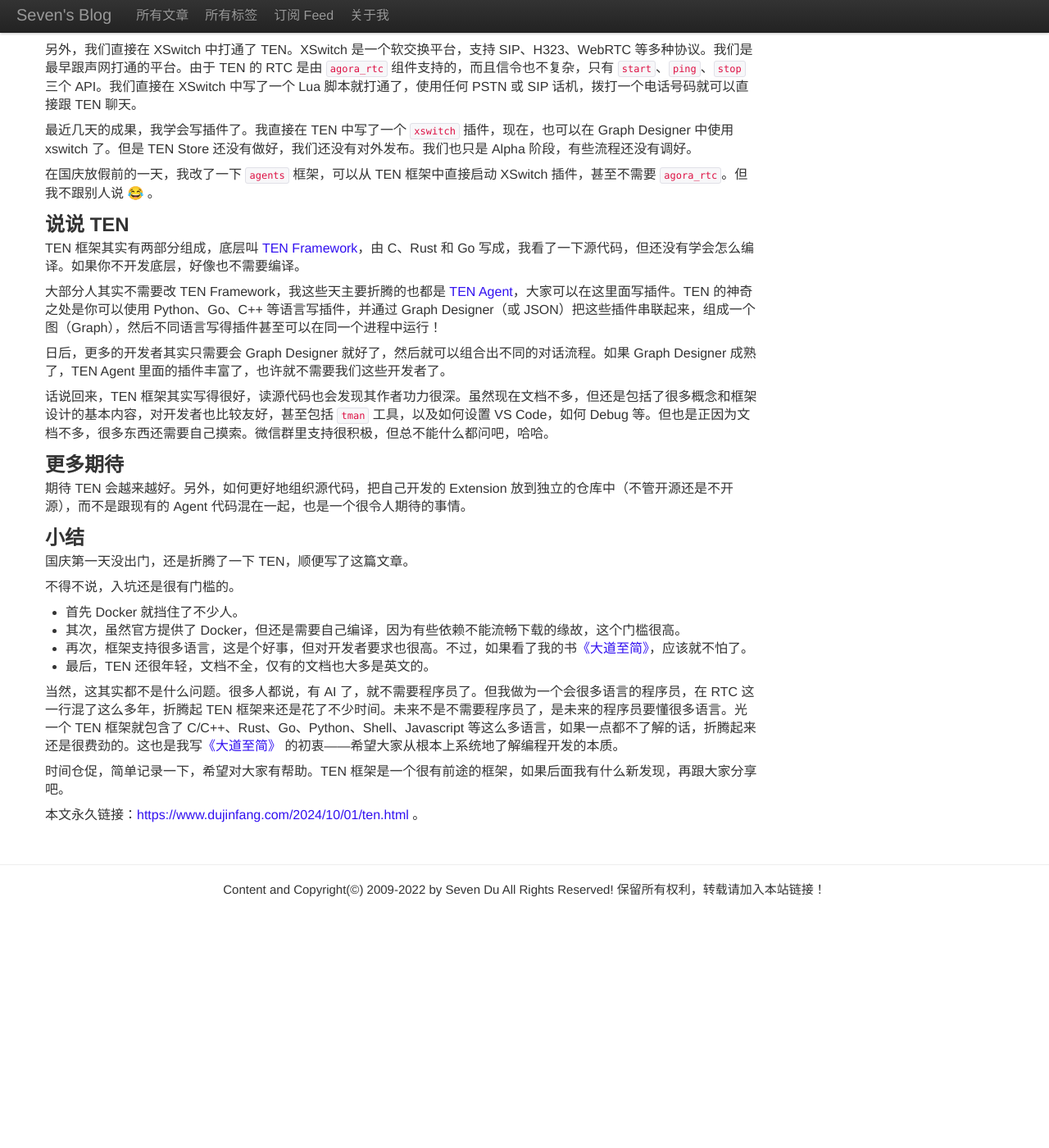
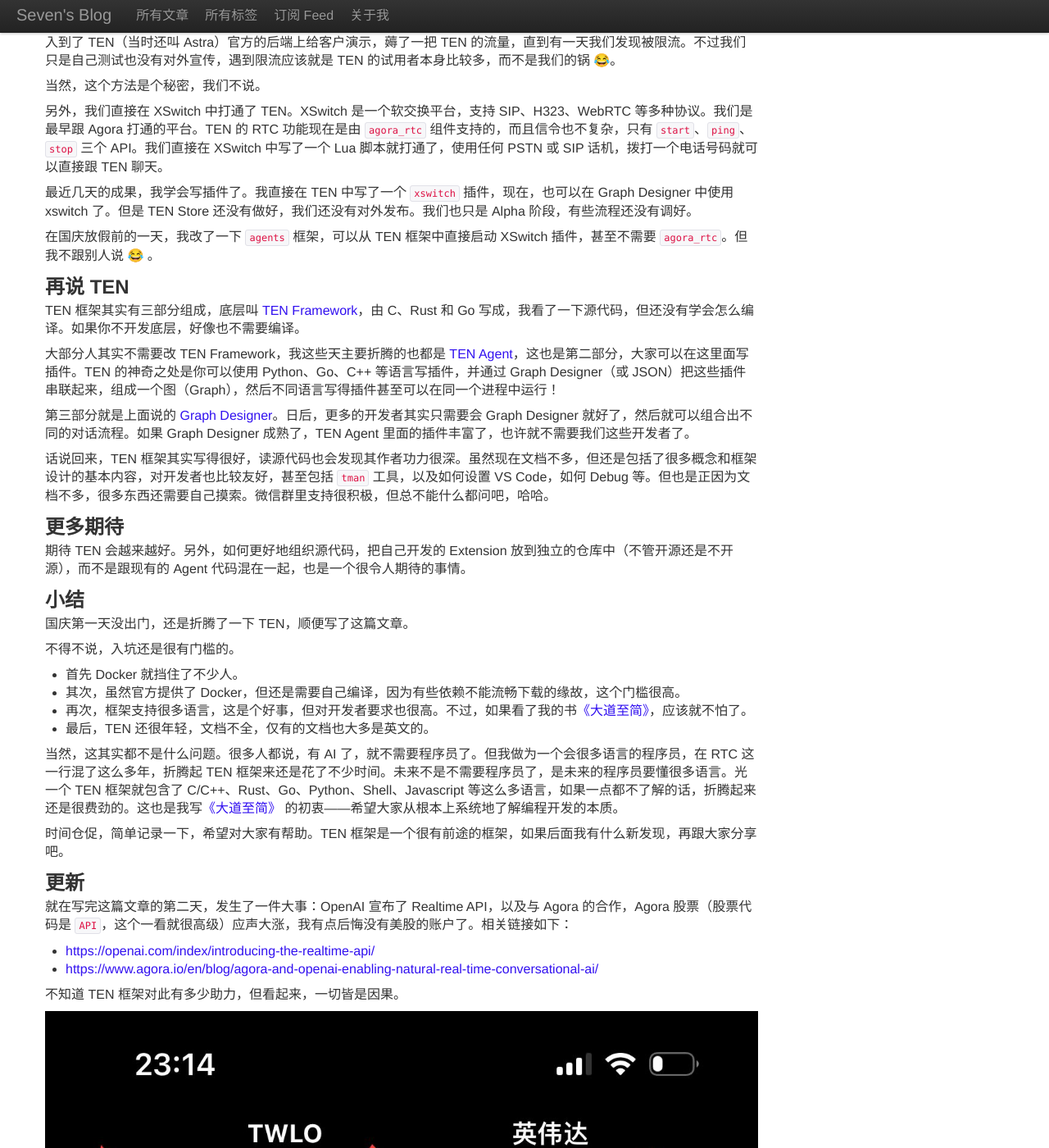
Before and after one commit to seven1240/seven1240.github.com, a Jekyll site: the page built from _posts/2024-10-01-ten.md, in a window 1280 px wide and 1400 px high, scrolled down 3882 px. Shown: the whole window at 82% size. Built offline with Jekyll 4.4.1, drawn with Linux system fonts in a browser that asks for light colours; before the commit the page ends 5027 px from its top, so only the background shows below that; some of the changed text lies outside the part shown.

Commit message:
tweak and update

```diff
--- a/_posts/2024-10-01-ten.md
+++ b/_posts/2024-10-01-ten.md
@@ -1,10 +1,10 @@
 ---
 layout: post
-title: "TEN Framework 踩坑记"
+title: "TEN Framework 入坑记"
 tags:
   - "TEN Framework"
 category: "RTC"
-description: "每个新鲜的东西都有好多坑，但是值得。TEN FRAMEWORK 官方的介绍是这样的：THE FIRST OPEN-SOURCE FRAMEWORK LEVERAGING THE OPENAI REAL-TIME API(ALPHA)。"
+description: "TEN Framework 是一个开源的多模态实时音视频和AI框架，很好用，很强大。最近，我们使用XSwitch打通了跟TEN的对接，在折腾的过程中有不少汗水也有不少收获，小记一下备忘。如果对大家有帮助，也很欣慰。"
 ---
 
 TL;DR
@@ -13,23 +13,23 @@ TL;DR
 
 我第一次见到 TEN （那时还叫 Astra）是在今年的 6 月份的极客公园 AGI Playground 大会 [RTE OpenDay](https://segmentfault.com/a/1190000044979613) 的活动上。当时展区现场人声嘈杂，但对话效果已经很不错。当时我们在展示用 XSwitch 支持多模态对话，我们已经可以接入各种视频会议系统，以及各种 AI 提供商的 API，但还没有接入 TEN。
 
-XSwitch 是一个 Connector，致力于接入所有音视频和 AI 相关的平台和服务。因此，TEN 也是一个我们需要接入的平台。
+XSwitch 是一个多协议的音视频和 AI 连接器（Connector），致力于接入所有音视频和 AI 相关的平台和服务。因此，TEN 也是一个我们需要接入的框架和协议。
 
-TEN 框架写得其实非常好，Docker 容器也很容易跑起来，但在接入过程中，我们还是遇到了一些问题，有些已经解决，有些还在解决中。在此记录一下，避免以后重复踩坑，如果能帮到其他人，那就更好了。
+TEN 框架写得其实非常好，Docker 容器也很容易跑起来，但在接入过程中，我们还是遇到了一些问题，有些已经解决，有些还在解决中。在踩坑的过程中，也深入理解了这个框架，遇到一些问题，也发现了它的好。
 
-## 前端的坑
+## 前端的问题及优化
 
 在官方网站上试用的时候，有时候发现前端不响应。点击 Join 按钮没有任何反应。后来发现，服务器可能在国外，首页加载看起来倒很快，但后台可能还在“懒”加载一些 JS 等内容，在加载完成前，Join 按钮是没有反应的，看起来就像是卡住了。
 
-我们做了一些优化并[提了一个 PR](https://github.com/TEN-framework/TEN-Agent/pull/299)，在加载过程中显示“Loading ...”，并不允许点击，这样，至少用户可以理解是页面由于网络等没有加载完成，而不是个 Bug。
+我们做了一些优化并[提了一个 PR](https://github.com/TEN-framework/TEN-Agent/pull/299)，在加载过程中显示“Loading ...”，并不允许点击，这样，至少用户可以理解成是页面由于等待网络等原因没有加载完成，而不是个 Bug。
 
-## Docker 的坑
+## Docker 相关的问题
 
 TEN 是使用 C、Rust 和 Go 混合开发的，因此会用到 Cgo。底层组件有一些没有适配 ARM，因此只有 x86-64 镜像，这对于 Apple Silicon 的用户来说不够友好，不过，按官方文档中的指导，也可以顺利跑起来。
 
-编译却很令人头疼。由于我使用了 [Orbstack](https://orbstack.dev/)，TEN 开发人员可能都没有用过，因此在编译时有一个检查没有通过。后来几经探索，找到一个编译脚本，把里面的检查去掉，算是绕过去了。后来反馈到微信群里，TEN 的开发人员也确认了这个问题，现在已经[修好了](https://github.com/TEN-framework/TEN-Agent/commit/d30db8c0754ad2966ee2ba99cd14f83213d1ea01)。
+编译却很令人头疼。由于我使用了 [OrbStack](https://orbstack.dev/)，TEN 开发人员可能都没有用过，因此在编译时有一个检查没有通过。后来几经探索，找到一个编译脚本，把里面的检查去掉，算是绕过去了。后来反馈到微信群里，TEN 的开发人员也确认了这个问题，现在已经[修好了](https://github.com/TEN-framework/TEN-Agent/commit/d30db8c0754ad2966ee2ba99cd14f83213d1ea01)。
 
-## 编译的坑
+## 编译遇到的问题
 
 TEN 提供了一键编译的脚本，但 TEN 包含了 Python、Go 等多种语言和多种依赖，在编译期间会自动下载一些依赖，有时候下载时间很长，有时候下载失败，再加上那段时间正好碰上国内无法下载 Docker 镜像的问题，总之一键编译并不能一键完成。
 
@@ -56,11 +56,11 @@ OPENAI_PROXY_URL=socks5://host.orb.internal:8888
 
 好在编译脚本基本上是幂等的，多执行几次，总会成功。
 
-## Graph Designer 的坑
+## Graph Designer 相关问题
 
-TEN 的 Graph Designer 是一个很好的工具，可以用来设计对话流程。但最初的版本功能很弱（现在也不是很强，现在还是 Beta 版）。Graph Designer 连接到后台一个 `property.json` 文件，修改了以后刷新页面不生效。需要重启所有 Docker 容器。但我在开发过程中，重启所有 Docker 容器就意味着要重新编译安装很多东西，而这个过程很慢，又不是每次能成功。在微信群里问，开发人员支持很积极，但是没有给出有效的解决方案，直到后来我自己找到了原因。
+TEN 的 Graph Designer 是一个很好的工具，可以用来设计对话流程。但最初的版本功能很弱（现在也不是很强，还是 Beta 版）。Graph Designer 连接到后台一个 `property.json` 文件，修改了以后刷新页面不生效。需要重启所有 Docker 容器。但我在开发过程中，重启所有 Docker 容器就意味着要重新编译安装很多东西，而这个过程很慢，又不是每次能成功。在微信群里问，开发人员支持很积极，但是没有给出有效的解决方案，直到后来我自己找到了原因。
 
-`ten_graph_designer` 容器只是个前端，它连接到 `astra_agents_dev` 里的一个 `tman` 服务进程上，默认端口是 `49483`，由 `make run-gd-server` 命令启动。因此，只需要重启这个 `tman` 服务进程就可以了，而不需要重启事个 Docker 容器。
+`ten_graph_designer` 容器只是个前端，它连接到 `astra_agents_dev` 里的一个 `tman` 服务进程上，默认端口是 `49483`，由 `make run-gd-server` 命令启动。因此，只需要重启这个 `tman` 服务进程就可以了，而不需要重启整个 Docker 容器。
 
 但事情没有那么简单，`make run-gd-server`是随着 Docker 容器一起启动的，kill 掉 `tman` 以后整个容器也会退出！所以，我只好修改了 `docker-compose.yml`，增加了一个`entrypoint`，让它启动 `bash` 而不是 `tman`。
 
@@ -72,7 +72,9 @@ entrypoint: ["/usr/bin/bash"]
 
 作为一个新手，在 Graph Designer 做了修改并 Save 以后，习惯性地看一看 `git diff`。发现 `property.json` 格式变化很大，无法有效知道到底是改了什么。这个如果能保证一个一致的格式就好了。好像有一个 [PR](https://github.com/TEN-framework/TEN-Agent/issues/298) 已经在跟进这个问题了。
 
-## 优化缓存
+其实这个问题也不难发现，只是我前期急于写框架，反正全面重启下又不是不能用。现在看来，“磨刀不误砍柴工”，如果早点搞定这个问题应该能多节约一点时间。
+
+## 缓存优化
 
 `astra_agents_dev`容器在安装各种 Python 或 Go 依赖包时，会有很多缓存到`/root/.cache`目录下。在`docker-compose.yml`中做一个持久化，映射到宿主机的`.cache`目录下，可以加快后续的编译速度。当然，这个要重启容器。
 
@@ -122,7 +124,7 @@ volumes:
 
 Graph Designer 虽然还是 Beta 版，但功能已经很不错了。不过，也还有一些可改进之处。
 
-首先是它看起来很酷，但我花了很长时间才搞明白它是怎么用的。文档也不全，尤其是 `flush` 根本没有任何解释，只好去啃源代码。
+首先是它看起来很酷，但我花了很长时间才搞明白它是怎么用的。文档也不是很全，尤其是 `flush` 根本没有任何解释，只好去啃源代码。
 
 Graph 看起来很酷，表示数据流的虚线也是动的，看起来就像是数据在流动。但是一旦图一复杂，就容易花眼。我感觉这个虚线应使用样条曲线（spline）而不应该使用直线，另外，也可以使用不同的颜色表示不同的数据类型。大家可以对比以下两个图看哪个更容易理解。
 
@@ -152,19 +154,19 @@ an example json follows
 
 当然，这个方法是个秘密，我们不说。
 
-另外，我们直接在 XSwitch 中打通了 TEN。XSwitch 是一个软交换平台，支持 SIP、H323、WebRTC 等多种协议。我们是最早跟声网打通的平台。由于 TEN 的 RTC 是由 `agora_rtc` 组件支持的，而且信令也不复杂，只有 `start`、`ping`、`stop` 三个 API。我们直接在 XSwitch 中写了一个 Lua 脚本就打通了，使用任何 PSTN 或 SIP 话机，拨打一个电话号码就可以直接跟 TEN 聊天。
+另外，我们直接在 XSwitch 中打通了 TEN。XSwitch 是一个软交换平台，支持 SIP、H323、WebRTC 等多种协议。我们是最早跟 Agora 打通的平台。TEN 的 RTC 功能现在是由 `agora_rtc` 组件支持的，而且信令也不复杂，只有 `start`、`ping`、`stop` 三个 API。我们直接在 XSwitch 中写了一个 Lua 脚本就打通了，使用任何 PSTN 或 SIP 话机，拨打一个电话号码就可以直接跟 TEN 聊天。
 
 最近几天的成果，我学会写插件了。我直接在 TEN 中写了一个 `xswitch` 插件，现在，也可以在 Graph Designer 中使用 xswitch 了。但是 TEN Store 还没有做好，我们还没有对外发布。我们也只是 Alpha 阶段，有些流程还没有调好。
 
 在国庆放假前的一天，我改了一下 `agents` 框架，可以从 TEN 框架中直接启动 XSwitch 插件，甚至不需要 `agora_rtc`。但我不跟别人说 😂 。
 
-## 说说 TEN
+## 再说 TEN
 
-TEN 框架其实有两部分组成，底层叫 [TEN Framework](https://github.com/TEN-framework/ten_framework)，由 C、Rust 和 Go 写成，我看了一下源代码，但还没有学会怎么编译。如果你不开发底层，好像也不需要编译。
+TEN 框架其实有三部分组成，底层叫 [TEN Framework](https://github.com/TEN-framework/ten_framework)，由 C、Rust 和 Go 写成，我看了一下源代码，但还没有学会怎么编译。如果你不开发底层，好像也不需要编译。
 
-大部分人其实不需要改 TEN Framework，我这些天主要折腾的也都是 [TEN Agent](https://github.com/TEN-framework/TEN-Agent)，大家可以在这里面写插件。TEN 的神奇之处是你可以使用 Python、Go、C++ 等语言写插件，并通过 Graph Designer（或 JSON）把这些插件串联起来，组成一个图（Graph），然后不同语言写得插件甚至可以在同一个进程中运行！
+大部分人其实不需要改 TEN Framework，我这些天主要折腾的也都是 [TEN Agent](https://github.com/TEN-framework/TEN-Agent)，这也是第二部分，大家可以在这里面写插件。TEN 的神奇之处是你可以使用 Python、Go、C++ 等语言写插件，并通过 Graph Designer（或 JSON）把这些插件串联起来，组成一个图（Graph），然后不同语言写得插件甚至可以在同一个进程中运行！
 
-日后，更多的开发者其实只需要会 Graph Designer 就好了，然后就可以组合出不同的对话流程。如果 Graph Designer 成熟了，TEN Agent 里面的插件丰富了，也许就不需要我们这些开发者了。
+第三部分就是上面说的 [Graph Designer](https://github.com/TEN-framework/graph-designer)。日后，更多的开发者其实只需要会 Graph Designer 就好了，然后就可以组合出不同的对话流程。如果 Graph Designer 成熟了，TEN Agent 里面的插件丰富了，也许就不需要我们这些开发者了。
 
 话说回来，TEN 框架其实写得很好，读源代码也会发现其作者功力很深。虽然现在文档不多，但还是包括了很多概念和框架设计的基本内容，对开发者也比较友好，甚至包括 `tman` 工具，以及如何设置 VS Code，如何 Debug 等。但也是正因为文档不多，很多东西还需要自己摸索。微信群里支持很积极，但总不能什么都问吧，哈哈。
 
@@ -187,4 +189,19 @@ TEN 框架其实有两部分组成，底层叫 [TEN Framework](https://github.co
 
 时间仓促，简单记录一下，希望对大家有帮助。TEN 框架是一个很有前途的框架，如果后面我有什么新发现，再跟大家分享吧。
 
+## 更新
+
+就在写完这篇文章的第二天，发生了一件大事：OpenAI 宣布了 Realtime API，以及与 Agora 的合作，Agora 股票（股票代码是 `API`，这个一看就很高级）应声大涨，我有点后悔没有美股的账户了。相关链接如下：
+
+- <https://openai.com/index/introducing-the-realtime-api/>
+- <https://www.agora.io/en/blog/agora-and-openai-enabling-natural-real-time-conversational-ai/>
+
+不知道 TEN 框架对此有多少助力，但看起来，一切皆是因果。
+
+![](/imgs/agora-api.jpg)
+
+另：我视频号上也有 XSwitch 跟 TEN 对接的相关视频，但是视频号视频好像又没有直接的链接，感兴趣的朋友可以自行找一下。
+
+![](/images/seven-video-channel.jpg)
+
 本文永久链接：<https://www.dujinfang.com/2024/10/01/ten.html> 。
```
Also changed, not shown: other parts of _posts/2024-10-01-ten.md (+1 -1 lines), imgs/agora-api.jpg (added).
